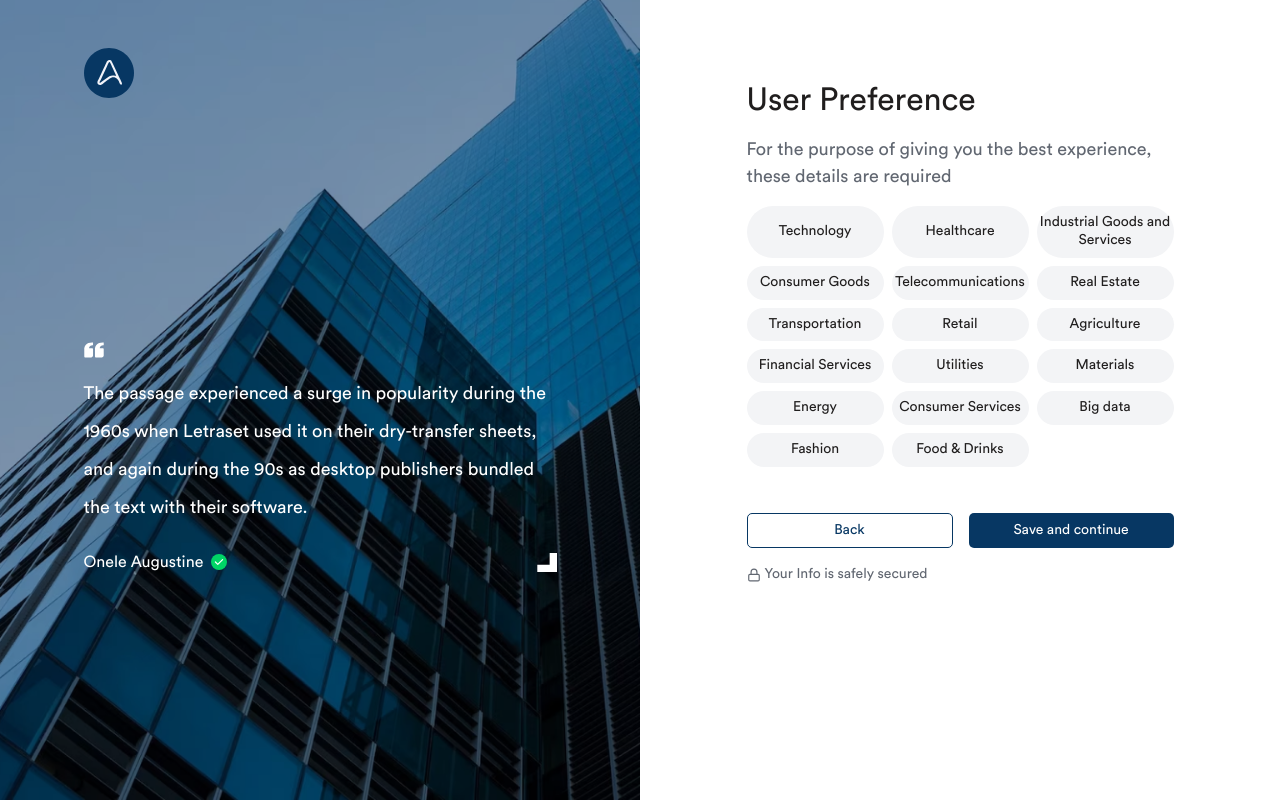
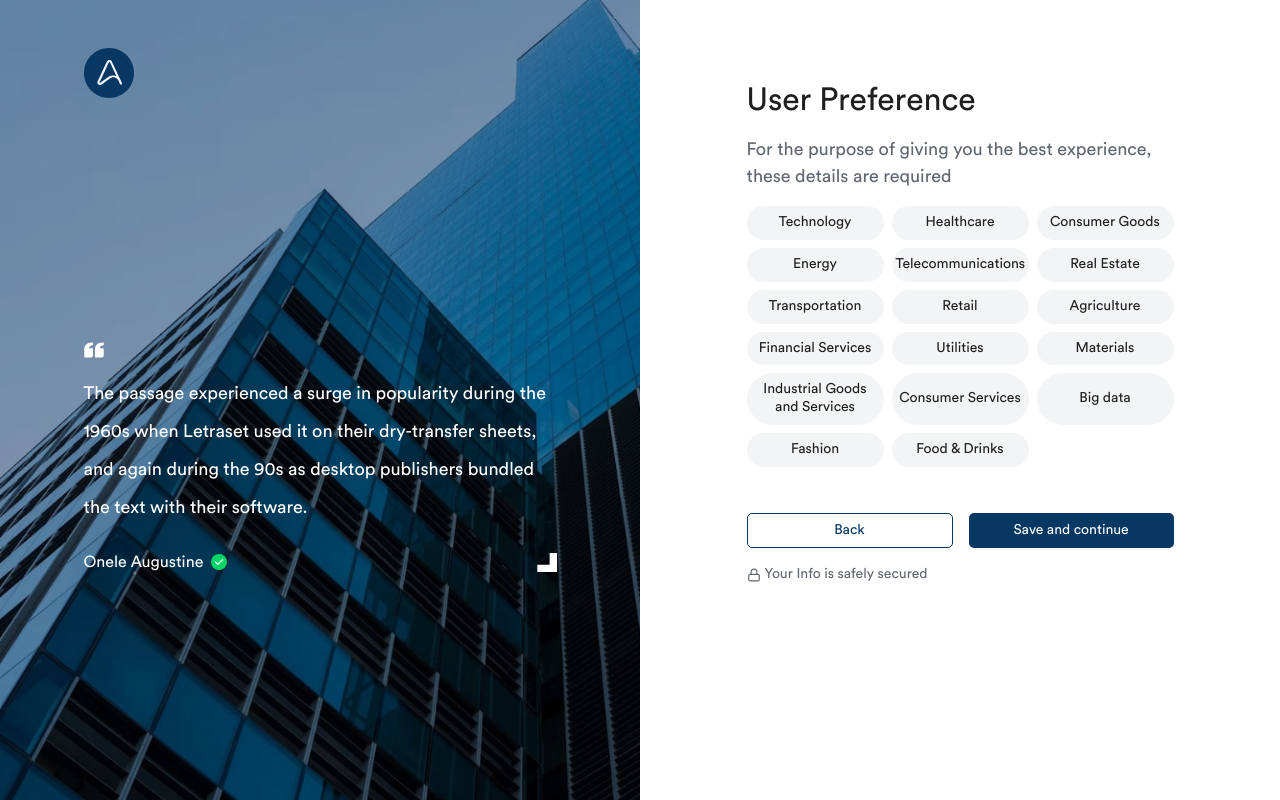
Before and after one commit to NiyomugaboFidel/angels-radar-frontend, a Next.js app: page /auth/user/form in a window 1280 px wide. Built offline with nearby package versions, Linux system fonts and the light colour scheme.

Commit message:
add category of company interested in

```diff
--- a/app/auth/user/form/page.tsx
+++ b/app/auth/user/form/page.tsx
@@ -2,7 +2,7 @@
 
 import { Lock } from "lucide-react";
 import Image from "next/image";
-import { useState} from "react";
+import { ChangeEventHandler, FormEvent, useState} from "react";
 import useChooseAccountType from "@/app/hooks/users/useChooseAcountType";
 import QuoteAnimation from "@/app/components/animations/quoteAnimation";
 import Button from "@/app/components/common/Button";
@@ -104,10 +104,10 @@ const ChooseRole = () => {
     })
   };
 
-  const handleSubmit = ()=>{
-
-
-  }
+  const handleSubmit = (e:FormEvent) => {
+    e.preventDefault(); // Prevent the default form submission behavior
+    console.log("Form submitted!");
+  };
 
 
   return (
@@ -220,6 +220,7 @@ const ChooseRole = () => {
   );
 };
 
+
 // Forms component remains the same as in previous version
 
 export default ChooseRole;
@@ -248,8 +249,8 @@ export const Forms: React.FC<{
   const categories = [
     "Technology",
     "Healthcare",
-    "Industrial Goods and Services",
     "Consumer Goods",
+    "Energy",
     "Telecommunications",
     "Real Estate",
     "Transportation",
@@ -258,7 +259,7 @@ export const Forms: React.FC<{
     "Financial Services",
     "Utilities",
     "Materials",
-    "Energy",
+    "Industrial Goods and Services",
     "Consumer Services",
     "Big data",
     "Fashion",
@@ -274,12 +275,12 @@ export const Forms: React.FC<{
 
         <div className="w-full flex flex-col items-center justify-center">
 
-              <div className=" grid  grid-flow-row-dense grid-cols-3 w-full  gap-2">
+              <div className=" grid grid-cols-3 w-full  gap-2">
                 {categories.map((category, index) => (
                   <button
                     key={index}
                     onClick={() => handleClick(category)}
-                    className={`col-span-${index}  py-2 space-x-1 rounded-full text-sm w-full leading-sm text-center font-[400]  transition-all duration-300 transform
+                    className={` py-2 px-1  rounded-full text-sm  leading-sm text-center font-[400]  transition-all duration-300 transform
                       ${
                         activeCategories.includes(category)
                           ? "bg-primaryColor text-white "
```
